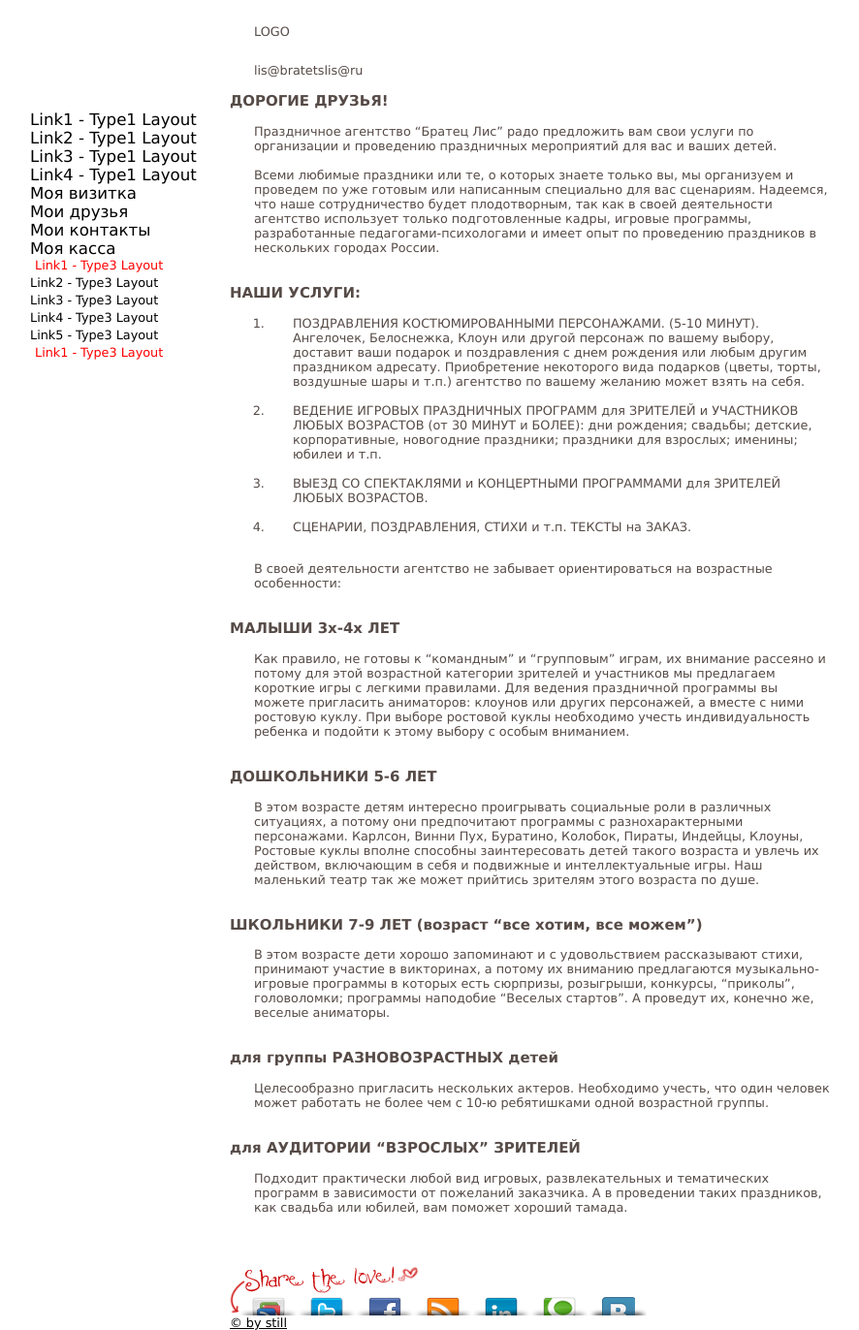
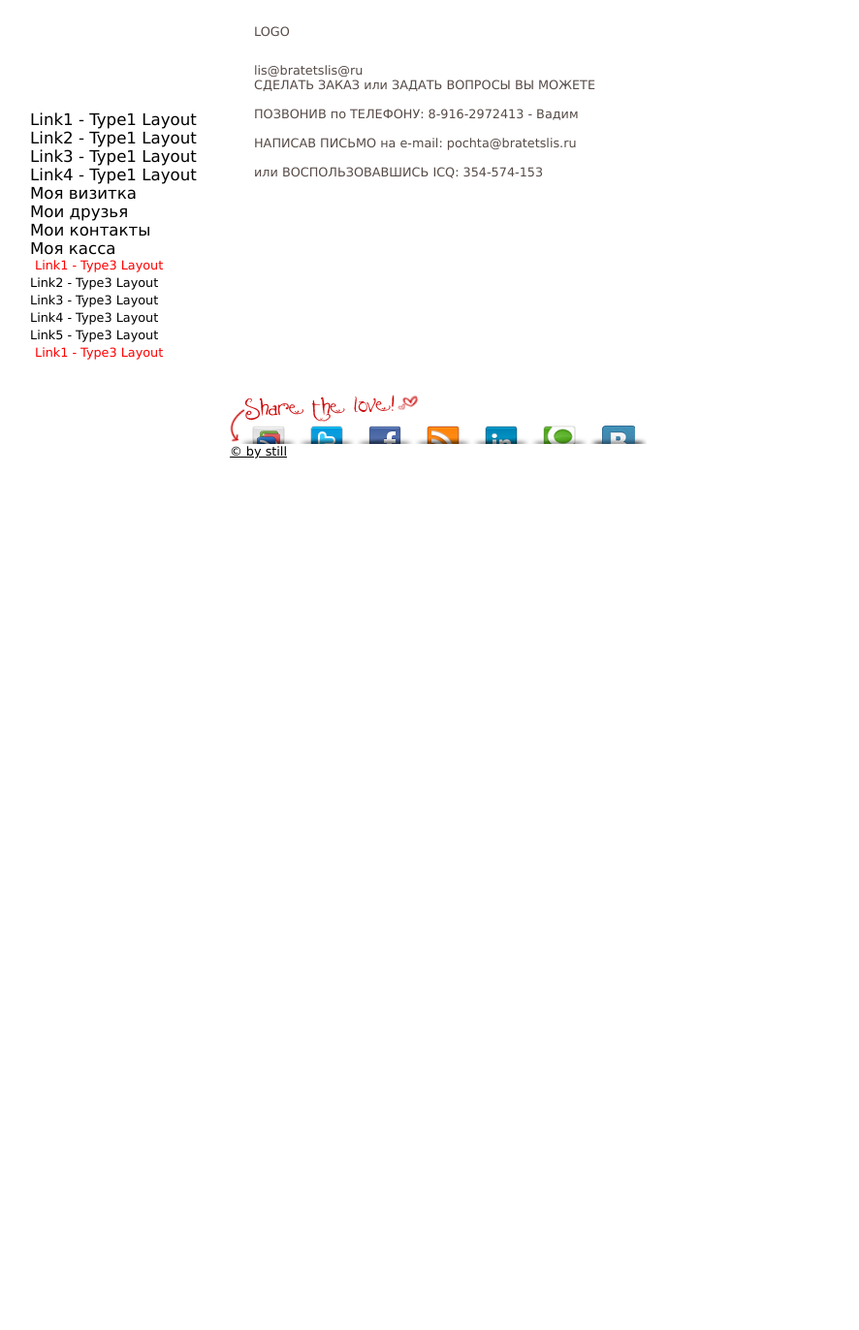
Before and after one commit to bratetslis/Site, a Jekyll site: the page built from testpage3.md, in a window 1280 px wide. Shown: the whole page at 97% size, without its empty margins (211-1097 px from the left). Built offline with Jekyll 4.4.1, drawn with Linux system fonts in a browser that asks for light colours; after the commit the page ends 900 px from its top, so only the background shows below that.

Commit message:
Update testpage3.md

```diff
--- a/testpage3.md
+++ b/testpage3.md
@@ -3,41 +3,13 @@ layout: type3
 title: Главная
 nav: index
 ---
-### ДОРОГИЕ ДРУЗЬЯ!
+СДЕЛАТЬ ЗАКАЗ или ЗАДАТЬ ВОПРОСЫ ВЫ МОЖЕТЕ
 
-Праздничное агентство "Братец Лис" радо предложить вам свои услуги по организации и проведению праздничных мероприятий для вас и ваших детей.
+ПОЗВОНИВ по ТЕЛЕФОНУ:
+8-916-2972413 - Вадим
 
-Всеми любимые праздники или те, о которых знаете только вы, мы организуем и проведем по уже готовым или написанным специально для вас сценариям.
-Надеемся, что наше сотрудничество будет плодотворным, так как в своей деятельности агентство использует только подготовленные кадры, игровые программы, разработанные педагогами-психологами и имеет опыт по проведению праздников в нескольких городах России.
+НАПИСАВ ПИСЬМО на e-mail:
+pochta@bratetslis.ru
 
-### НАШИ УСЛУГИ:
-
-1. ПОЗДРАВЛЕНИЯ КОСТЮМИРОВАННЫМИ ПЕРСОНАЖАМИ. (5-10 МИНУТ). Ангелочек, Белоснежка, Клоун или другой персонаж по вашему выбору, доставит ваши подарок и поздравления с днем рождения или любым другим праздником адресату. Приобретение некоторого вида подарков (цветы, торты, воздушные шары и т.п.) агентство по вашему желанию может взять на себя.
-
-2. ВЕДЕНИЕ ИГРОВЫХ ПРАЗДНИЧНЫХ ПРОГРАММ для ЗРИТЕЛЕЙ и УЧАСТНИКОВ ЛЮБЫХ ВОЗРАСТОВ (от 30 МИНУТ и БОЛЕЕ): дни рождения; свадьбы; детские, корпоративные, новогодние праздники; праздники для взрослых; именины; юбилеи и т.п.
-
-3. ВЫЕЗД СО СПЕКТАКЛЯМИ и КОНЦЕРТНЫМИ ПРОГРАММАМИ для ЗРИТЕЛЕЙ ЛЮБЫХ ВОЗРАСТОВ.
-
-4. СЦЕНАРИИ, ПОЗДРАВЛЕНИЯ, СТИХИ и т.п. ТЕКСТЫ на ЗАКАЗ.
-
-В своей деятельности агентство не забывает ориентироваться на возрастные особенности:
-
-### МАЛЫШИ 3х-4х ЛЕТ
-
-Как правило, не готовы к "командным" и "групповым" играм, их внимание рассеяно и потому для этой возрастной категории зрителей и участников мы предлагаем короткие игры с легкими правилами. Для ведения праздничной программы вы можете пригласить аниматоров: клоунов или других персонажей, а вместе с ними ростовую куклу. При выборе ростовой куклы необходимо учесть индивидуальность ребенка и подойти к этому выбору с особым вниманием.
-
-### ДОШКОЛЬНИКИ 5-6 ЛЕТ
-
-В этом возрасте детям интересно проигрывать социальные роли в различных ситуациях, а потому они предпочитают программы с разнохарактерными персонажами. Карлсон, Винни Пух, Буратино, Колобок, Пираты, Индейцы, Клоуны, Ростовые куклы вполне способны заинтересовать детей такого возраста и увлечь их действом, включающим в себя и подвижные и интеллектуальные игры. Наш маленький театр так же может прийтись зрителям этого возраста по душе.
-
-### ШКОЛЬНИКИ 7-9 ЛЕТ (возраст "все хотим, все можем")
-
-В этом возрасте дети хорошо запоминают и с удовольствием рассказывают стихи, принимают участие в викторинах, а потому их вниманию предлагаются музыкально-игровые программы в которых есть сюрпризы, розыгрыши, конкурсы, "приколы", головоломки; программы наподобие "Веселых стартов". А проведут их, конечно же, веселые аниматоры.
-
-### для группы РАЗНОВОЗРАСТНЫХ детей
-
-Целесообразно пригласить нескольких актеров. Необходимо учесть, что один человек может работать не более чем с 10-ю ребятишками одной возрастной группы.
-
-### для АУДИТОРИИ "ВЗРОСЛЫХ" ЗРИТЕЛЕЙ
-
-Подходит практически любой вид игровых, развлекательных и тематических программ в зависимости от пожеланий заказчика. А в проведении таких праздников, как свадьба или юбилей, вам поможет хороший тамада.
+или ВОСПОЛЬЗОВАВШИСЬ ICQ:
+354-574-153
```
